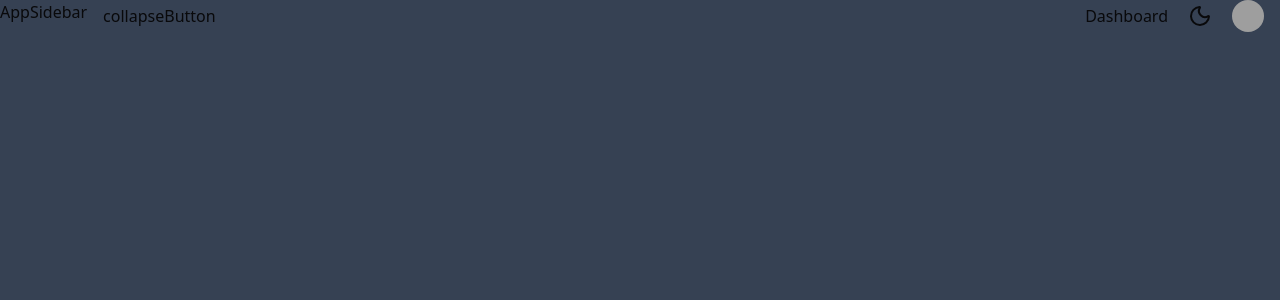
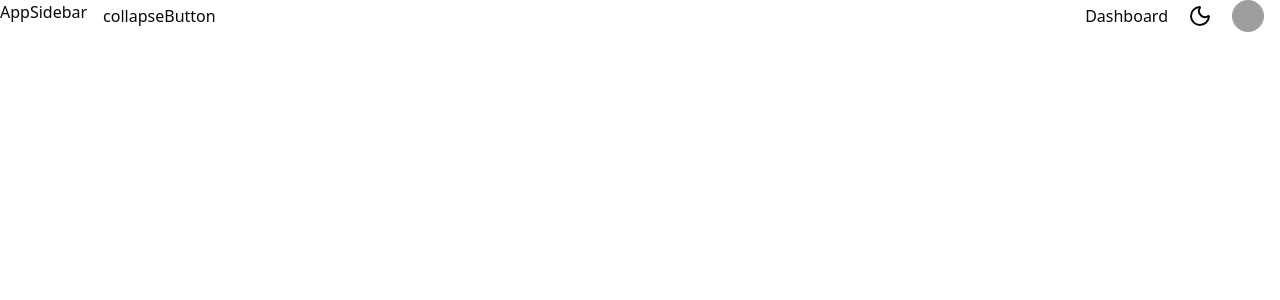
Before and after one commit to jim2107054/Admin-Dashboard, a Next.js app in the folder admin/: page / in a window 1280 px wide. Shown: the top 300 px of the page. Built offline with nearby package versions, Linux system fonts and the light colour scheme; grey boxes are pictures that could not be loaded.

Commit message:
changes some css property

```diff
--- a/admin/app/globals.css
+++ b/admin/app/globals.css
@@ -117,6 +117,6 @@
     @apply border-border outline-ring/50;
   }
   body {
-    @apply bg-gray-700 text-foreground;
+    @apply bg-background text-foreground;
   }
 }
```
